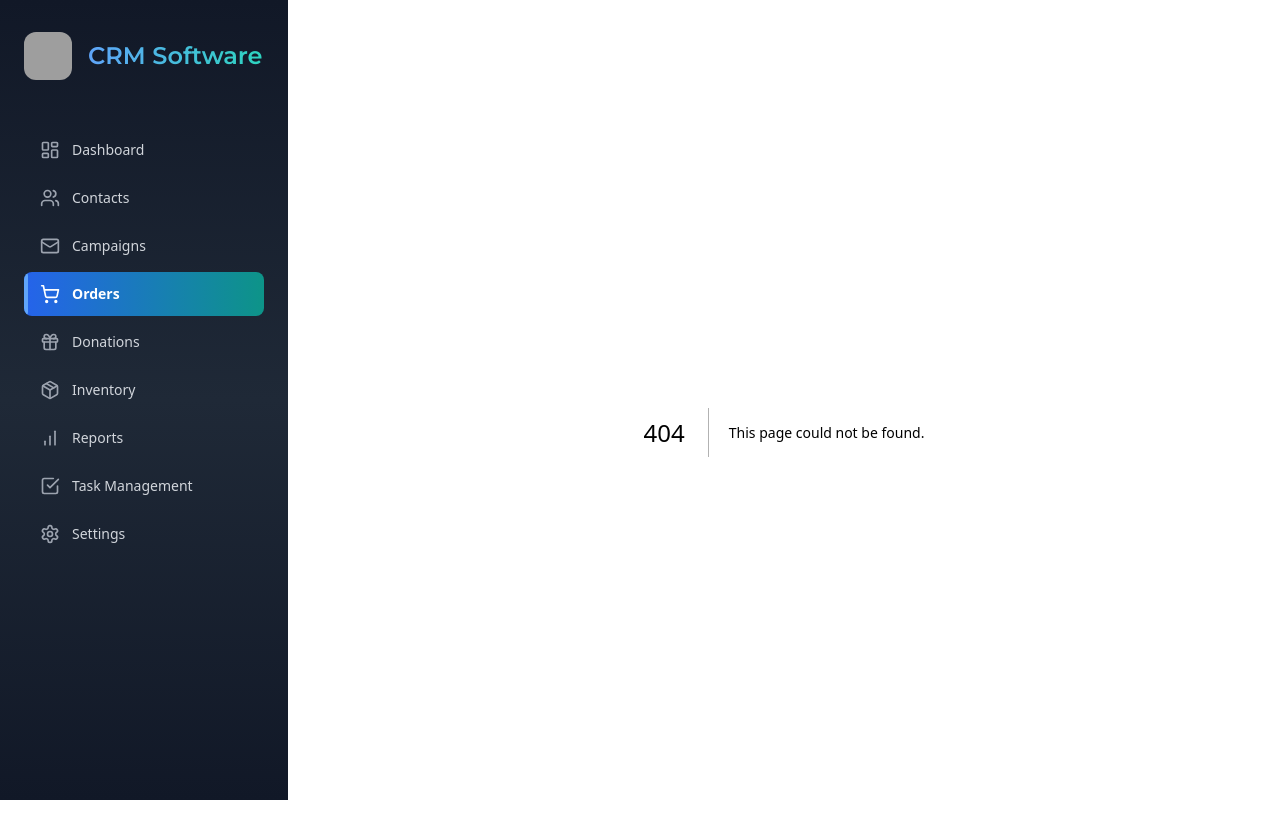
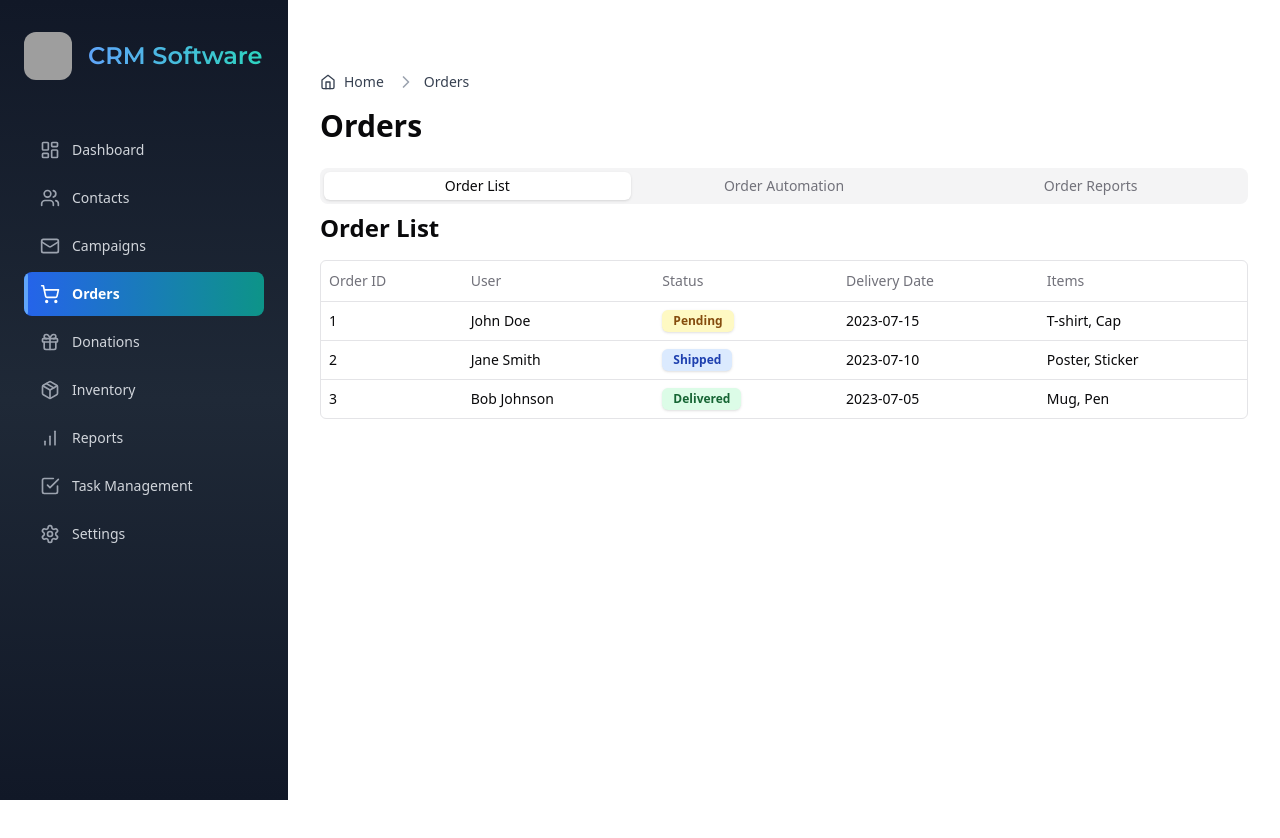
Before and after one commit to ogiMamic/CRM-Software, a Next.js app: page /orders in a window 1280 px wide. Before the commit this address had no page. Shown: the top 838 px of the page. After the commit the page ends 800 px from the top, so only its background shows below. Built offline with nearby package versions, Linux system fonts and the light colour scheme; grey boxes are pictures that could not be loaded.

Commit message:
Campaign and Orders

```diff
--- a/package.json
+++ b/package.json
@@ -21,6 +21,7 @@
     "@radix-ui/react-label": "^2.1.0",
     "@radix-ui/react-select": "^2.0.0",
     "@radix-ui/react-slot": "^1.1.0",
+    "@radix-ui/react-switch": "^1.1.0",
     "@radix-ui/react-tabs": "^1.1.0",
     "@sendgrid/mail": "^8.1.1",
     "@supabase/auth-helpers-nextjs": "^0.8.7",
--- a/src/app/campaigns/columns.tsx
+++ b/src/app/campaigns/columns.tsx
@@ -20,7 +20,17 @@ export const columns: ColumnDef<Campaign>[] = [
     header: "Status",
     cell: ({ row }) => {
       const status = row.getValue("status") as string
-      return <Badge variant={status === 'Active' ? "success" : status === 'Inactive' ? "destructive" : "secondary"}>{status}</Badge>
+      return (
+        <Badge
+          className={
+            status === 'Active' ? 'bg-green-100 text-green-800' :
+            status === 'Inactive' ? 'bg-red-100 text-red-800' :
+            'bg-gray-100 text-gray-800'
+          }
+        >
+          {status}
+        </Badge>
+      )
     },
   },
   {
--- a/src/app/campaigns/page.tsx
+++ b/src/app/campaigns/page.tsx
@@ -6,10 +6,9 @@ import { columns } from './columns'
 import { Button } from '@/components/ui/button'
 import { PlusIcon } from 'lucide-react'
 import { Tabs, TabsContent, TabsList, TabsTrigger } from "@/components/ui/tabs"
-import Link from 'next/link'
+import { Dialog, DialogContent, DialogHeader, DialogTitle, DialogTrigger } from "@/components/ui/dialog"
+import { CreateCampaignForm } from '@/components/CreateCampaignForm'
 import { Breadcrumbs } from '@/components/Breadcrumbs'
-import { CreateCampaignForm } from '@/components/CreateCampaignForm'
-import { Dialog, DialogContent, DialogHeader, DialogTitle, DialogTrigger } from "@/components/ui/dialog"
 
 type Campaign = {
   id: string
@@ -65,7 +64,7 @@ export default function CampaignsPage() {
         </Dialog>
       </div>
       <Tabs defaultValue="active" className="w-full">
-        <TabsList>
+        <TabsList className="mb-4">
           <TabsTrigger value="active">Active Campaigns</TabsTrigger>
           <TabsTrigger value="history">Campaign History</TabsTrigger>
         </TabsList>
--- /dev/null
+++ b/src/app/orders/page.tsx
@@ -0,0 +1,35 @@
+"use client"
+
+import { useState } from 'react'
+import { Tabs, TabsContent, TabsList, TabsTrigger } from "@/components/ui/tabs"
+import { Breadcrumbs } from '@/components/Breadcrumbs'
+import { OrderList } from '@/components/OrderList'
+import { OrderAutomation } from '@/components/OrderAutomation'
+import { OrderReports } from '@/components/OrderReports'
+
+export default function OrdersPage() {
+  const [activeTab, setActiveTab] = useState("list")
+
+  return (
+    <div className="container mx-auto py-10">
+      <Breadcrumbs items={[{ label: 'Orders', href: '/orders' }]} />
+      <h1 className="text-3xl font-bold mb-6">Orders</h1>
+      <Tabs value={activeTab} onValueChange={setActiveTab} className="w-full">
+        <TabsList className="grid w-full grid-cols-3">
+          <TabsTrigger value="list">Order List</TabsTrigger>
+          <TabsTrigger value="automation">Order Automation</TabsTrigger>
+          <TabsTrigger value="reports">Order Reports</TabsTrigger>
+        </TabsList>
+        <TabsContent value="list">
+          <OrderList />
+        </TabsContent>
+        <TabsContent value="automation">
+          <OrderAutomation />
+        </TabsContent>
+        <TabsContent value="reports">
+          <OrderReports />
+        </TabsContent>
+      </Tabs>
+    </div>
+  )
+}
--- a/src/components/Breadcrumbs.tsx
+++ b/src/components/Breadcrumbs.tsx
@@ -1,22 +1,22 @@
-import Link from 'next/link';
-import { ChevronRight, Home } from 'lucide-react';
+import Link from 'next/link'
+import { ChevronRight, Home } from 'lucide-react'
 
 type BreadcrumbItem = {
-  label: string;
-  href: string;
-};
+  label: string
+  href: string
+}
 
 type BreadcrumbsProps = {
-  items: BreadcrumbItem[];
-};
+  items: BreadcrumbItem[]
+}
 
 export function Breadcrumbs({ items }: BreadcrumbsProps) {
   return (
     <nav className="flex mb-4" aria-label="Breadcrumb">
       <ol className="inline-flex items-center space-x-1 md:space-x-3">
         <li className="inline-flex items-center">
-          <Link href="/" className="inline-flex items-center text-sm font-medium text-gray-700 hover:text-blue-600 dark:text-gray-400 dark:hover:text-white">
-            <Home className="w-4 h-4 mr-2.5" />
+          <Link href="/" className="inline-flex items-center text-sm font-medium text-gray-700 hover:text-blue-600">
+            <Home className="w-4 h-4 mr-2" />
             Home
           </Link>
         </li>
@@ -24,7 +24,7 @@ export function Breadcrumbs({ items }: BreadcrumbsProps) {
           <li key={index}>
             <div className="flex items-center">
               <ChevronRight className="w-5 h-5 text-gray-400" />
-              <Link href={item.href} className="ml-1 text-sm font-medium text-gray-700 hover:text-blue-600 md:ml-2 dark:text-gray-400 dark:hover:text-white">
+              <Link href={item.href} className="ml-1 text-sm font-medium text-gray-700 hover:text-blue-600 md:ml-2">
                 {item.label}
               </Link>
             </div>
@@ -32,5 +32,5 @@ export function Breadcrumbs({ items }: BreadcrumbsProps) {
         ))}
       </ol>
     </nav>
-  );
+  )
 }
--- a/src/components/CreateCampaignForm.tsx
+++ b/src/components/CreateCampaignForm.tsx
@@ -45,6 +45,7 @@ export function CreateCampaignForm({ onSubmit }: CreateCampaignFormProps) {
           value={formData.name}
           onChange={handleChange}
           required
+          className="w-full"
         />
       </div>
       <div className="space-y-2">
@@ -52,7 +53,7 @@ export function CreateCampaignForm({ onSubmit }: CreateCampaignFormProps) {
         <Select
           onValueChange={(value) => setFormData(prev => ({ ...prev, status: value as 'Active' | 'Inactive' | 'Draft' }))}
         >
-          <SelectTrigger>
+          <SelectTrigger className="w-full">
             <SelectValue placeholder="Select status" />
           </SelectTrigger>
           <SelectContent>
@@ -71,6 +72,7 @@ export function CreateCampaignForm({ onSubmit }: CreateCampaignFormProps) {
           value={formData.startDate}
           onChange={handleChange}
           required
+          className="w-full"
         />
       </div>
       <div className="space-y-2">
@@ -82,6 +84,7 @@ export function CreateCampaignForm({ onSubmit }: CreateCampaignFormProps) {
           value={formData.endDate}
           onChange={handleChange}
           required
+          className="w-full"
         />
       </div>
       <div className="space-y-2">
@@ -93,6 +96,7 @@ export function CreateCampaignForm({ onSubmit }: CreateCampaignFormProps) {
           value={formData.budget}
           onChange={handleChange}
           required
+          className="w-full"
         />
       </div>
       <Button type="submit" className="w-full">Create Campaign</Button>
--- /dev/null
+++ b/src/components/OrderAutomation.tsx
@@ -0,0 +1,42 @@
+import { useState } from 'react'
+import { Switch } from "@/components/ui/switch"
+import { Label } from "@/components/ui/label"
+import { Input } from "@/components/ui/input"
+import { Button } from "@/components/ui/button"
+
+export function OrderAutomation() {
+  const [autoNotify, setAutoNotify] = useState(false)
+  const [threshold, setThreshold] = useState("10")
+
+  const handleSave = () => {
+    // Here you would typically save these settings to your backend
+    console.log("Saved automation settings:", { autoNotify, threshold })
+  }
+
+  return (
+    <div className="space-y-6">
+      <h2 className="text-2xl font-semibold">Order Automation</h2>
+      <div className="space-y-4">
+        <div className="flex items-center space-x-2">
+          <Switch
+            id="auto-notify"
+            checked={autoNotify}
+            onCheckedChange={setAutoNotify}
+          />
+          <Label htmlFor="auto-notify">Automatically notify logistics center for new orders</Label>
+        </div>
+        <div className="space-y-2">
+          <Label htmlFor="threshold">Notification threshold (number of items)</Label>
+          <Input
+            id="threshold"
+            type="number"
+            value={threshold}
+            onChange={(e) => setThreshold(e.target.value)}
+            className="max-w-xs"
+          />
+        </div>
+        <Button onClick={handleSave}>Save Settings</Button>
+      </div>
+    </div>
+  )
+}
--- /dev/null
+++ b/src/components/OrderList.tsx
@@ -0,0 +1,77 @@
+import { useState, useEffect } from 'react'
+import { DataTable } from '@/components/ui/data-table'
+import { ColumnDef } from "@tanstack/react-table"
+import { Badge } from "@/components/ui/badge"
+
+type Order = {
+  id: string
+  user: string
+  status: 'Pending' | 'Shipped' | 'Delivered' | 'Returned'
+  deliveryDate: string
+  items: string[]
+}
+
+const columns: ColumnDef<Order>[] = [
+  {
+    accessorKey: "id",
+    header: "Order ID",
+  },
+  {
+    accessorKey: "user",
+    header: "User",
+  },
+  {
+    accessorKey: "status",
+    header: "Status",
+    cell: ({ row }) => {
+      const status = row.getValue("status") as string
+      return (
+        <Badge
+          className={
+            status === 'Pending' ? 'bg-yellow-100 text-yellow-800' :
+            status === 'Shipped' ? 'bg-blue-100 text-blue-800' :
+            status === 'Delivered' ? 'bg-green-100 text-green-800' :
+            'bg-red-100 text-red-800'
+          }
+        >
+          {status}
+        </Badge>
+      )
+    },
+  },
+  {
+    accessorKey: "deliveryDate",
+    header: "Delivery Date",
+  },
+  {
+    accessorKey: "items",
+    header: "Items",
+    cell: ({ row }) => {
+      const items = row.getValue("items") as string[]
+      return <span>{items.join(", ")}</span>
+    },
+  },
+]
+
+export function OrderList() {
+  const [orders, setOrders] = useState<Order[]>([])
+
+  useEffect(() => {
+    // Simulating API call
+    setTimeout(() => {
+      const mockOrders: Order[] = [
+        { id: "1", user: "John Doe", status: "Pending", deliveryDate: "2023-07-15", items: ["T-shirt", "Cap"] },
+        { id: "2", user: "Jane Smith", status: "Shipped", deliveryDate: "2023-07-10", items: ["Poster", "Sticker"] },
+        { id: "3", user: "Bob Johnson", status: "Delivered", deliveryDate: "2023-07-05", items: ["Mug", "Pen"] },
+      ]
+      setOrders(mockOrders)
+    }, 1000)
+  }, [])
+
+  return (
+    <div className="space-y-4">
+      <h2 className="text-2xl font-semibold">Order List</h2>
+      <DataTable columns={columns} data={orders} />
+    </div>
+  )
+}
--- /dev/null
+++ b/src/components/OrderReports.tsx
@@ -0,0 +1,31 @@
+import { Card, CardContent, CardHeader, CardTitle } from "@/components/ui/card"
+
+export function OrderReports() {
+  // In a real application, you would fetch this data from your backend
+  const deliveryRate = 95
+  const returnRate = 3
+
+  return (
+    <div className="space-y-6">
+      <h2 className="text-2xl font-semibold">Order Reports</h2>
+      <div className="grid gap-4 md:grid-cols-2">
+        <Card>
+          <CardHeader>
+            <CardTitle>Delivery Success Rate</CardTitle>
+          </CardHeader>
+          <CardContent>
+            <p className="text-4xl font-bold text-green-600">{deliveryRate}%</p>
+          </CardContent>
+        </Card>
+        <Card>
+          <CardHeader>
+            <CardTitle>Return Rate</CardTitle>
+          </CardHeader>
+          <CardContent>
+            <p className="text-4xl font-bold text-red-600">{returnRate}%</p>
+          </CardContent>
+        </Card>
+      </div>
+    </div>
+  )
+}
--- /dev/null
+++ b/src/components/ui/switch.tsx
@@ -0,0 +1,29 @@
+"use client"
+
+import * as React from "react"
+import * as SwitchPrimitives from "@radix-ui/react-switch"
+
+import { cn } from "@/lib/utils"
+
+const Switch = React.forwardRef<
+  React.ElementRef<typeof SwitchPrimitives.Root>,
+  React.ComponentPropsWithoutRef<typeof SwitchPrimitives.Root>
+>(({ className, ...props }, ref) => (
+  <SwitchPrimitives.Root
+    className={cn(
+      "peer inline-flex h-5 w-9 shrink-0 cursor-pointer items-center rounded-full border-2 border-transparent shadow-sm transition-colors focus-visible:outline-none focus-visible:ring-2 focus-visible:ring-ring focus-visible:ring-offset-2 focus-visible:ring-offset-background disabled:cursor-not-allowed disabled:opacity-50 data-[state=checked]:bg-primary data-[state=unchecked]:bg-input",
+      className
+    )}
+    {...props}
+    ref={ref}
+  >
+    <SwitchPrimitives.Thumb
+      className={cn(
+        "pointer-events-none block h-4 w-4 rounded-full bg-background shadow-lg ring-0 transition-transform data-[state=checked]:translate-x-4 data-[state=unchecked]:translate-x-0"
+      )}
+    />
+  </SwitchPrimitives.Root>
+))
+Switch.displayName = SwitchPrimitives.Root.displayName
+
+export { Switch }
```
Also changed, not shown: 1 other file (tests, documents, lock files or other folders).
